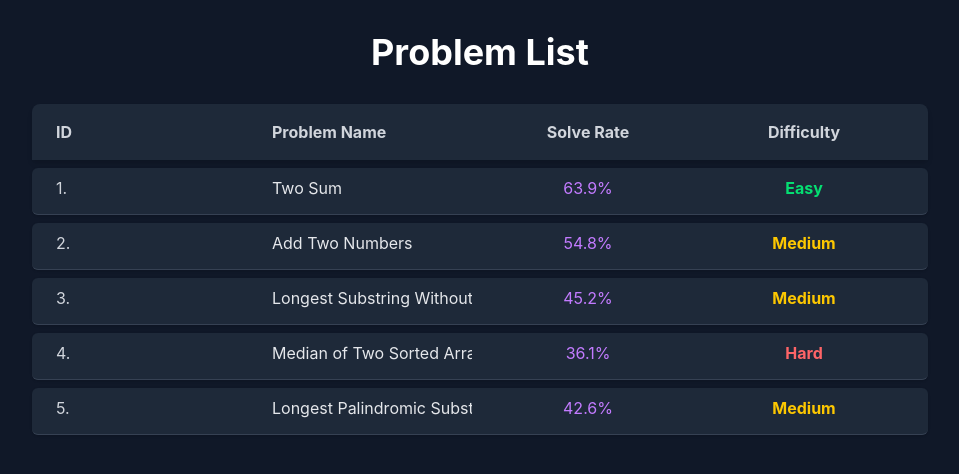
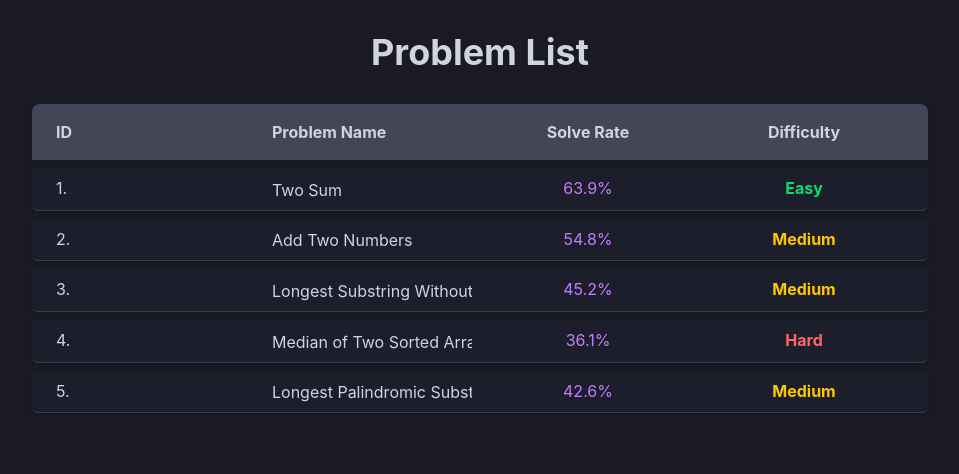
Before and after one commit to AlgoAlly/AlgoAlly, a React (Vite) app: page /problems in a window 1280 px wide. Shown: the top 474 px of the page, without its empty margins (160-1119 px from the left). Built offline with nearby package versions, Linux system fonts and the light colour scheme.

Commit message:
feat(Problem List): add ui tweaks to fit theme

```diff
--- a/src/index.css
+++ b/src/index.css
@@ -81,7 +81,7 @@
   font-weight: 400;
 
   color-scheme: light dark;
-  color: rgba(255, 255, 255, 0.87);
+  color: var(--color-text-primary);
   background-color: var(--color-bg-primary);
 
   font-synthesis: none;
--- a/src/pages/Problems.tsx
+++ b/src/pages/Problems.tsx
@@ -24,11 +24,11 @@ const ProblemList: React.FC = () => {
   };
 
   return (
-    <div className="bg-gray-900 text-white min-h-screen flex flex-col items-center p-8">
+    <div className="min-h-screen flex flex-col items-center p-8">
       <h1 className="text-4xl font-bold mb-8">Problem List</h1>
       <div className="w-full max-w-4xl space-y-2">
         {/* Problem List Header */}
-        <div className="grid grid-cols-4 gap-4 px-6 py-4 bg-gray-800 rounded-t-lg shadow-md font-bold text-gray-300 mb-2">
+        <div className="grid grid-cols-4 gap-4 px-6 py-4 bg-bg-active rounded-t-lg shadow-md font-bold mb-2 text-text-primary">
           <span className="text-left">ID</span>
           <span className="text-left">Problem Name</span>
           <span className="text-center">Solve Rate</span>
@@ -38,14 +38,14 @@ const ProblemList: React.FC = () => {
         {problems.map((problem) => (
           <div
             key={problem.id}
-            className="grid grid-cols-4 gap-4 px-6 py-2 bg-gray-800 border-b border-gray-700 hover:bg-gray-700 transition rounded-md shadow-sm"
+            className="grid grid-cols-4 gap-4 px-6 py-2 bg-bg-secondary border-b border-border-primary hover:bg-bg-active transition rounded-md shadow-sm"
           >
             {/* ID */}
-            <span className="text-left text-gray-300">{problem.id}.</span>
+            <span className="text-left">{problem.id}.</span>
 
             {/* Problem Name with Scrolling Animation */}
-            <div className="text-left text-gray-200 overflow-hidden">
-              <div className="inline-block animate-marquee-hover">
+            <div className="text-left overflow-hidden">
+              <div className="inline-block animate-marquee-hover align-middle">
                 {problem.name}
               </div>
             </div>
```
